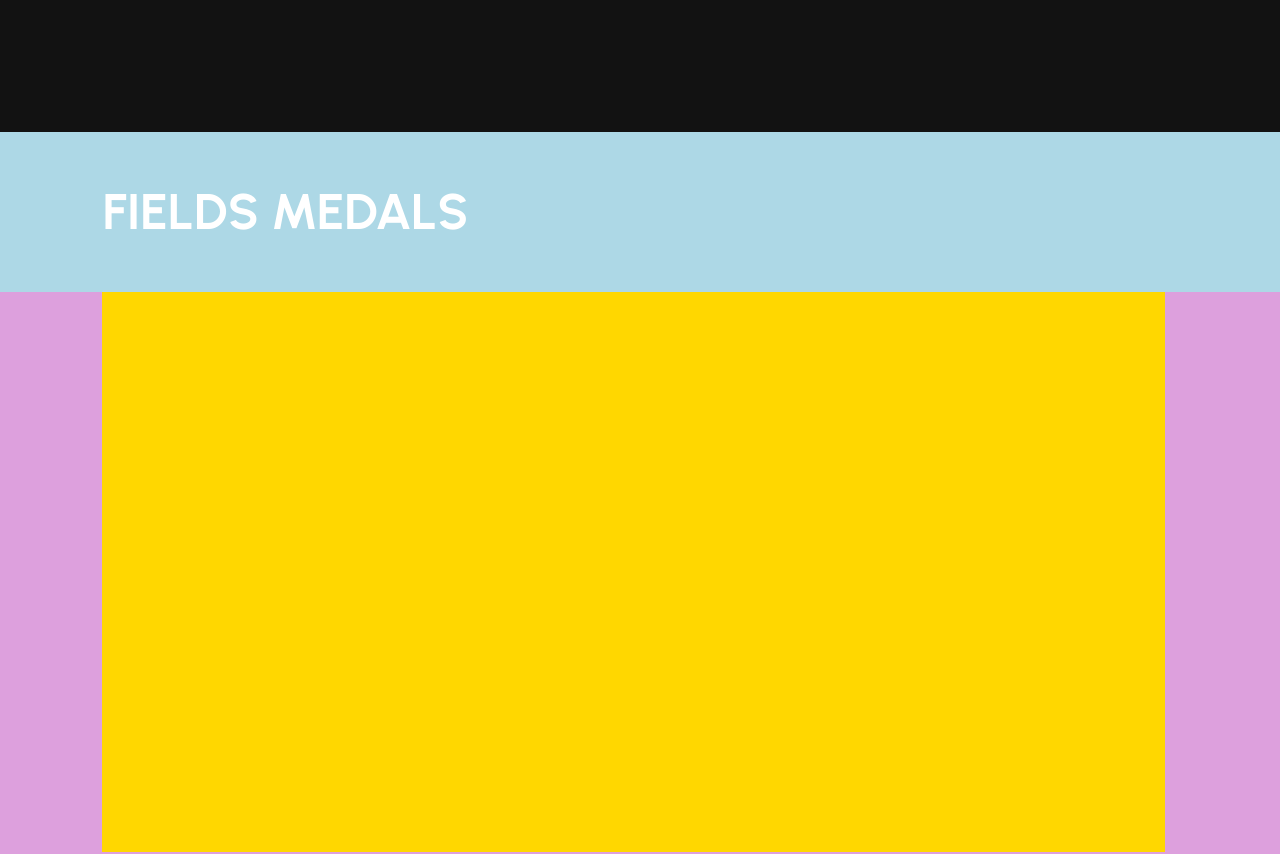
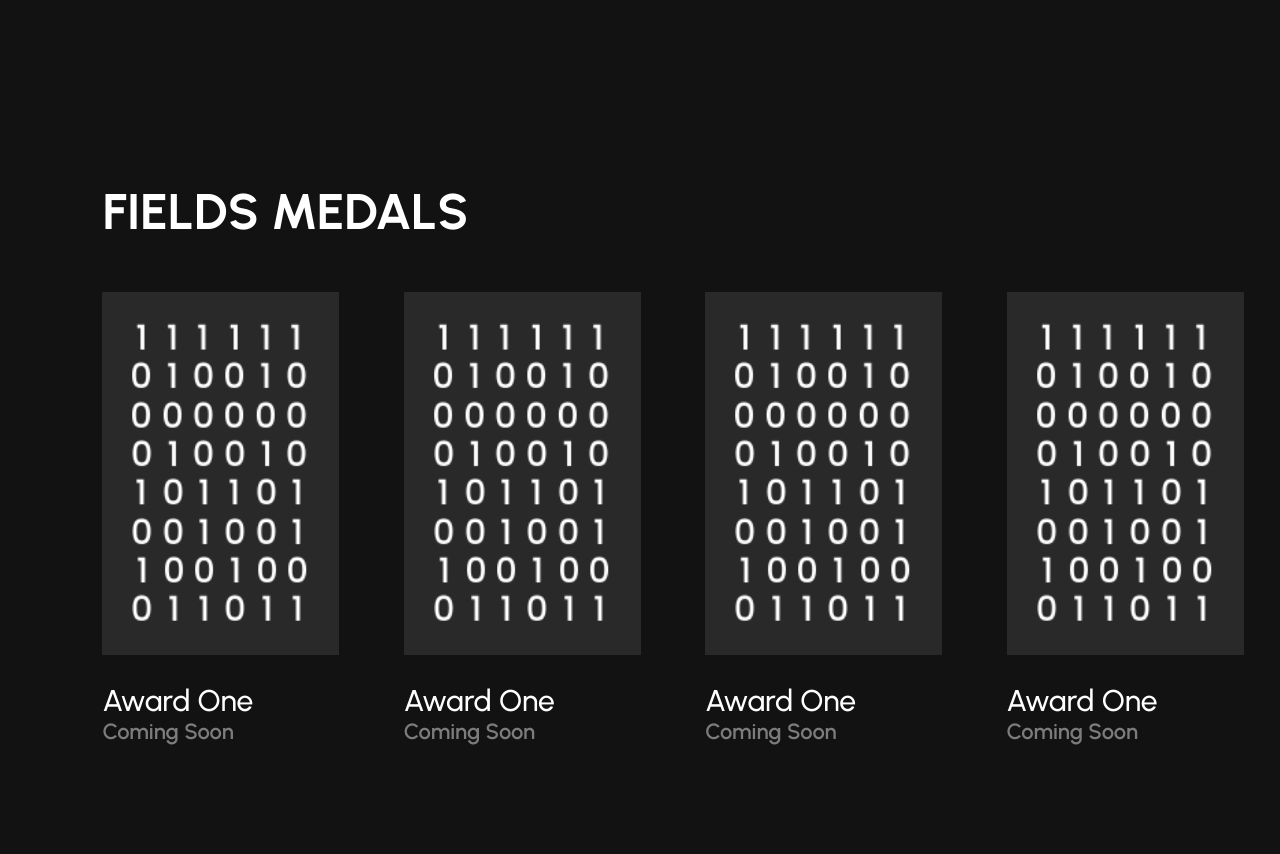
Before and after one commit to ivantrejoc/zoerowebsite, a React (Vite) app: page / in a window 1280 px wide. Shown: the part 4340-5194 px from the top of the page. Built offline with nearby package versions, Linux system fonts and the light colour scheme.

Commit message:
field-medals-section

```diff
--- a/src/assets/css/_default.css
+++ b/src/assets/css/_default.css
@@ -81,3 +81,27 @@
   flex-shrink: 0;
   box-sizing: border-box;
 }
+
+#grid-container {
+  width: 100%;
+  height: 56.5vh;
+    display: grid;
+  grid-template-columns: repeat(5, 1fr); /* 5 columnas con el mismo tamaño */
+  justify-items: start;
+  align-items: start;
+  column-gap: 4.025rem;
+  }
+
+.item {
+  height: 56.5vh;
+  width: 14.813rem;
+  display: flex,
+  flex-direction: column;
+  justify-content: space-around;
+  align-items: stretch;
+
+}
+
+.binary-frame{
+  width: 100%;
+}
--- a/src/pages/Landing.jsx
+++ b/src/pages/Landing.jsx
@@ -8,7 +8,7 @@ import ButtonArea from "../components/buttonArea/ButtonArea.jsx";
 import ExperimentsSection from "../components/experimentsSection/ExperimentsSection.jsx";
 import binaryStripe from "../assets/img/binary-stripe.png";
 import CoefficientsSection from "../components/coefficientsSection/CoefficientsSection.jsx";
-
+import binaryFrame from "../assets/img/bynary-frame.png";
 
 export default function Landing() {
   const theme = useTheme();
@@ -57,7 +57,6 @@ export default function Landing() {
           display: "flex",
           justifyContent: "start",
           alignItems: "center",
-          background: "lightgreen",
           position: "relative",
           backgroundImage: `url(${binaryStripe})`,
           backgroundSize: "100%",
@@ -68,7 +67,7 @@ export default function Landing() {
         }}
       />
       {/* Coeficients Section */}
-      <CoefficientsSection/>
+      <CoefficientsSection />
       {/* Fields Medals Section */}
       <Box
         id="fields-medals-container"
@@ -76,12 +75,11 @@ export default function Landing() {
           display: "flex",
           justifyContent: "start",
           alignItems: "center",
-          background: "plum",
           flexDirection: "column",
           position: "relative",
           marginBottom: "15vh",
           width: "100vw",
-          height: "100vh"
+          height: "90vh"
         }}
       >
         <Box
@@ -91,7 +89,6 @@ export default function Landing() {
             justifyContent: "start",
             alignItems: "center",
             position: "relative",
-            background: "lightblue",
             width: "100vw",
             height: "5vh",
             padding: "10vh 0 10vh 0"
@@ -112,18 +109,147 @@ export default function Landing() {
           sx={{
             display: "flex",
             justifyContent: "start",
-            background: "gold",
             alignItems: "start",
             position: "relative",
             width: "83vw",
-            height: "70vh",
+            height: "56.5vh",
             margin: "0 1vw 0 0"
           }}
         >
-
+          <div id="grid-container">
+            <div className="item">
+              <img
+                className="binary-frame"
+                src={binaryFrame}
+                alt="binary-frame"
+              />
+              <Typography
+                variant="h4"
+                component="h4"
+                sx={{
+                  marginTop: "1.25rem"
+                }}
+              >
+                Award One
+              </Typography>
+              <Typography
+                variant="text"
+                component="p"
+                sx={{
+                  color: "#7C7C7C",
+                  fontWeight: "600"
+                }}
+              >
+                Coming Soon
+              </Typography>
+            </div>
+            <div className="item">
+              <img
+                className="binary-frame"
+                src={binaryFrame}
+                alt="binary-frame"
+              />
+              <Typography
+                variant="h4"
+                component="h4"
+                sx={{
+                  marginTop: "1.25rem"
+                }}
+              >
+                Award One
+              </Typography>
+              <Typography
+                variant="text"
+                component="p"
+                sx={{
+                  color: "#7C7C7C",
+                  fontWeight: "600"
+                }}
+              >
+                Coming Soon
+              </Typography>
+            </div>
+            <div className="item">
+              <img
+                className="binary-frame"
+                src={binaryFrame}
+                alt="binary-frame"
+              />
+              <Typography
+                variant="h4"
+                component="h4"
+                sx={{
+                  marginTop: "1.25rem"
+                }}
+              >
+                Award One
+              </Typography>
+              <Typography
+                variant="text"
+                component="p"
+                sx={{
+                  color: "#7C7C7C",
+                  fontWeight: "600"
+                }}
+              >
+                Coming Soon
+              </Typography>
+            </div>
+            <div className="item">
+              <img
+                className="binary-frame"
+                src={binaryFrame}
+                alt="binary-frame"
+              />
+              <Typography
+                variant="h4"
+                component="h4"
+                sx={{
+                  marginTop: "1.25rem"
+                }}
+              >
+                Award One
+              </Typography>
+              <Typography
+                variant="text"
+                component="p"
+                sx={{
+                  color: "#7C7C7C",
+                  fontWeight: "600"
+                }}
+              >
+                Coming Soon
+              </Typography>
+            </div>
+            <div className="item">
+              <img
+                className="binary-frame"
+                src={binaryFrame}
+                alt="binary-frame"
+              />
+              <Typography
+                variant="h4"
+                component="h4"
+                sx={{
+                  marginTop: "1.25rem"
+                }}
+              >
+                Award One
+              </Typography>
+              <Typography
+                variant="text"
+                component="p"
+                sx={{
+                  color: "#7C7C7C",
+                  fontWeight: "600"
+                }}
+              >
+                Coming Soon
+              </Typography>
+            </div>
+          </div>
         </Box>
       </Box>
-
     </Box>
   );
 }
--- a/src/theme/index.js
+++ b/src/theme/index.js
@@ -37,6 +37,15 @@ export default createTheme({
       fontSize: "1.875rem",
       fontStyle: "normal",
       fontWeight: "600",
+      lineheight: "112%"
+    },
+
+    h4: {
+      fontFamily: "Urbanist",
+      color: "#FFFFFF",
+      fontSize: "1.875rem",
+      fontStyle: "normal",
+      fontWeight: "500",
       lineheight: "112%"
     },
 
```
Also changed, not shown: src/assets/img/bynary-frame.png (added).
